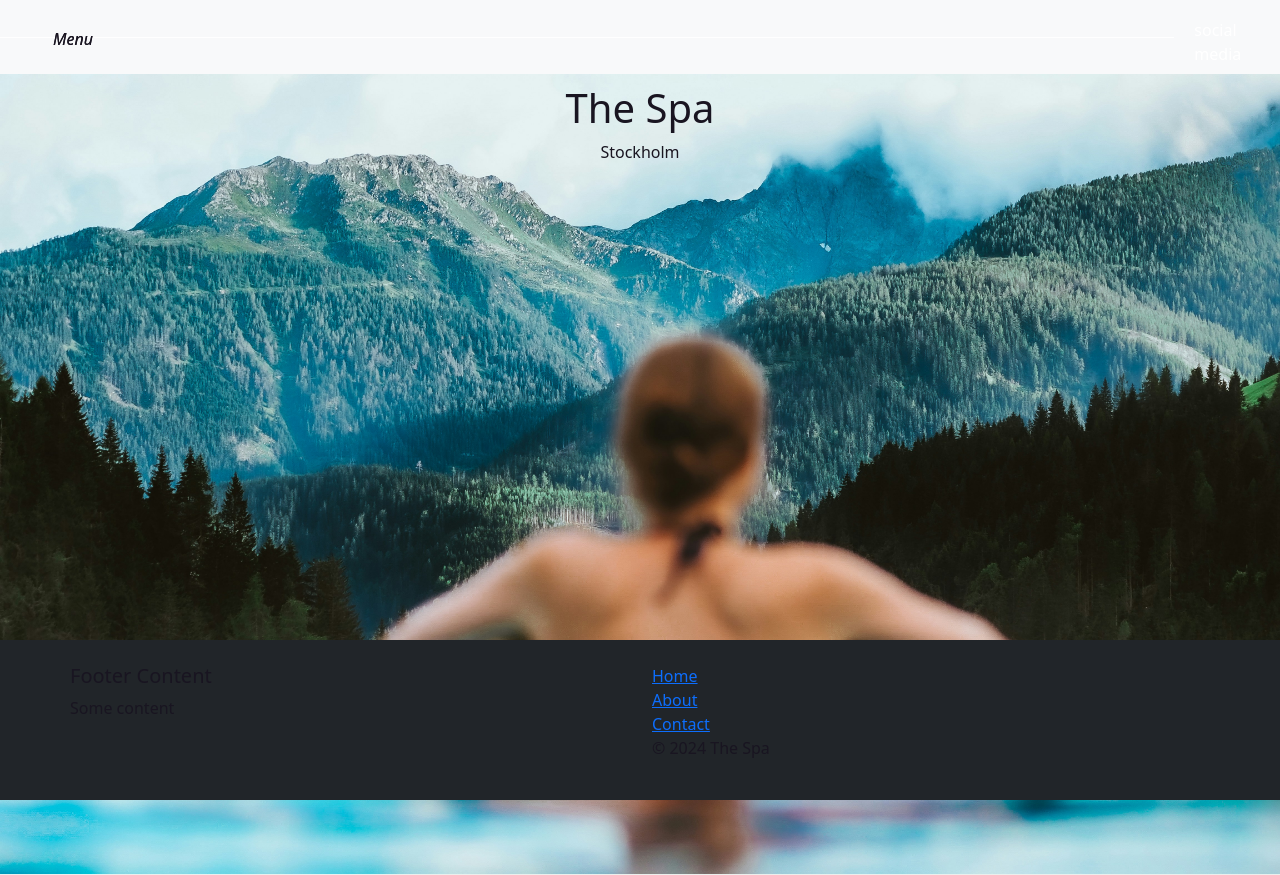
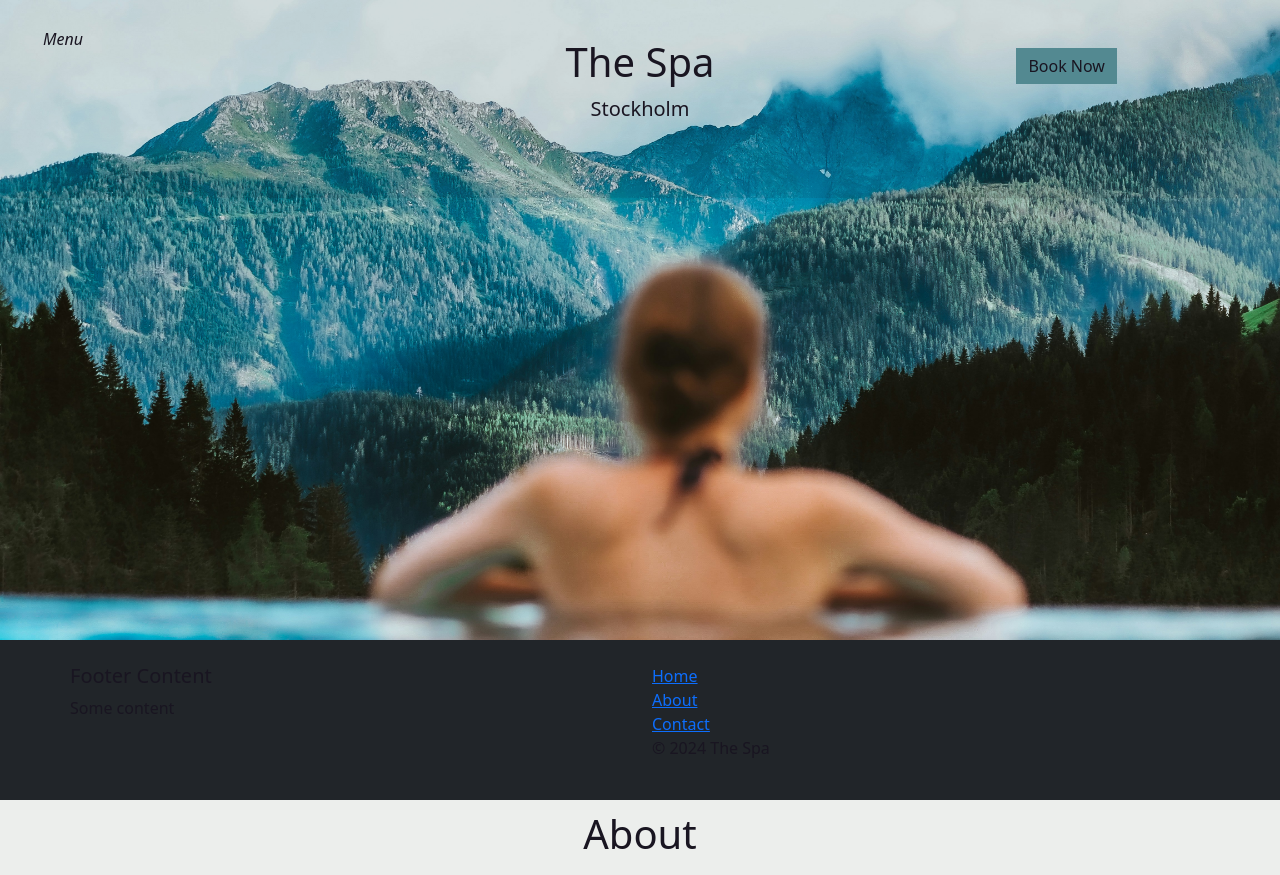
Before and after one commit to CeciliaSG/pp5_hotel_e-commerce, a Django app: page / in a window 1280 px wide. Shown: the top 875 px of the page. Run offline with Django 4.2, Linux system fonts and the light colour scheme; data that the repository does not hold is empty; some libraries are stand-ins or nearby versions.

Commit message:
Add second navbar, add css and javascript. Change html index.html

```diff
--- a/home/templates/home/index.html
+++ b/home/templates/home/index.html
@@ -2,14 +2,10 @@
 {% load static %}
 
 {% block content %}
-
 <div class="container-fluid " style="height: 100vh;">
-
   <section class="section bg-landing-section bg-colour-blue" id="home">
     <div class="container">
       <div class="row">
-        <h1>The Spa</h1>
-        <p>Stockholm</p>
       </div>
     </div>
   </section>
@@ -50,28 +46,35 @@
     <div class="container">
       <div class="row">
         <h1 class="section-heading pt-4 pb-5">Prices & Booking</h1>
-        <div>
-          <div class="row">
-            <div class="col-sm-4 col-md-4 col-lg-3 mb-4">
-              <h2 class="h4">Our Spa Services</h2>
-              <div class="card" style="width: 18rem;"></div>
+      </div>
+      <div class="row">
+        <div class="col-sm-6 col-md-6 col-lg-6 mb-4">
+          <div class="card">
+            <div class="card-body">
+              <h2 class=" h4 card-title">Our Spa Services</h2>
               <ul class="list-group">
                 {% for service in spa_services %}
                 <li class="list-group-item">
-                  <h3>{{ service.category }}</h3>
+                  <h3 class="h5">{{ service.category }}</h3>
                   {{ service.name }} - {{ service.price }} SEK
-                  <form action="{% url 'book_spa_service'%}" method="get" style="display: inline;">
-                    <button type="submit" name="service_id" value="{{ service.id }}"> Book Now</button>
-                  </form>
                 </li>
                 {% endfor %}
               </ul>
             </div>
           </div>
         </div>
+        <div class="col-sm-4 col-md-4 col-lg-4 mb-4">
+          <form action="{% url 'book_spa_service'%}" method="get" style="display: inline;">
+            <button type="submit" class="book-now-button btn-lg" name="service_id" value="{{ service.id }}"> Book
+              Now</button>
+          </form>
+        </div>
       </div>
     </div>
   </section>
+
+
+
 
   <section class="section bg-section-four bg-colour-blue" id="checkout">
     <div class="container">
--- a/static/css/style.css
+++ b/static/css/style.css
@@ -96,10 +96,33 @@
     color: white;
     margin-left: 20px;
     margin-top: 10px;
+    margin-bottom: 20px;
 }
 
 .navbar-nav .nav-item .nav-link:hover {
     color: #538991;
+}
+
+/* Sticky Navbar Styles */
+.sticky-navbar {
+    position: fixed !important;
+    top: 0;
+    width: 100%;
+    z-index: 999;
+    background-color: rgba(25, 21, 33, 0.1) !important;
+    transition: background-color 0.3s;
+}
+
+.sticky-navbar a {
+    color: #191521;
+}
+
+.sticky-navbar a:hover {
+    color: #538991;
+}
+
+.navbar-spacer {
+    height: 70px;
 }
 
 
@@ -131,10 +154,6 @@
     color: #538991 ;
 }
 
-.form-container {
-
-}
-
 .row {
     margin: 0;
 }
@@ -153,6 +172,7 @@
     background-image: url('../images/laura-chouette-te8u5ngLwBg-unsplash.jpg');
     background-size: cover;
     background-position: center;
+    margin: 0;
 }
 
 /* Styling cards */
@@ -197,7 +217,6 @@
     padding: 0;
     color: gray;
 }
-
 
 .container-fluid {
     padding-left: 0;
@@ -256,10 +275,15 @@
 .navbar-button {
     position: fixed;
     top: 20px;
-      left: 40px;
+    left: 30px;
     z-index: 1001;
 }
 
+.book-now-button {
+  white-space: nowrap;
+  --bs-gutter-x: 0;
+  margin: 0;
+}
 
 
 /* Footer */
@@ -302,13 +326,25 @@
 
 /* Media Screens */
 
-@media (min-width: 767px) {
+@media (min-width: 768px) {
+  .sticky-navbar .navbar-brand {
+    position: static;
+    transform: none;
+  }
+
+  .logo {
+    margin-top: 30px;
+  }
+
+  .book-now-button {
+    margin-top: 40px;
+  }
+
   main {
     flex: 1 0 auto;
     padding-bottom: 100px;
   }
 
-
   footer {
     position: fixed;
   }
--- a/static/js/script.js
+++ b/static/js/script.js
@@ -0,0 +1,21 @@
+document.addEventListener("DOMContentLoaded", function() {
+    var stickyNavbar = document.querySelector('.sticky-navbar');
+
+    if (!stickyNavbar) {
+        console.error("Sticky navbar element not found");
+        return;
+    }
+
+    console.log("Sticky navbar script loaded");
+
+    window.addEventListener('scroll', function() {
+        console.log("Scroll event detected");
+        if (window.scrollY > 100) {
+            stickyNavbar.style.backgroundColor = 'rgba(25, 21, 33, 1)';
+            console.log("Navbar set to fully opaque");
+        } else {
+            stickyNavbar.style.backgroundColor = 'rgba(25, 21, 33, 0.5)';
+            console.log("Navbar set to more opaque");
+        }
+    });
+});
--- a/templates/base.html
+++ b/templates/base.html
@@ -1,5 +1,4 @@
 {% load static %}
-
 <!doctype html>
 <html lang="en">
 
@@ -31,14 +30,8 @@
   {% endif %}
 
   {% block page_header %}
-  <!-- Navbar -->
+  <!-- main navbar -->
   <!--<nav class="navbar navbar-expand-lg navbar-light bg-light">-->
-  <button class="btn navbar-button" type="button" data-bs-toggle="collapse" data-bs-target="#collapseNavbar"
-    aria-expanded="false" aria-controls="collapseNavbar">
-    <i class="bi bi-list">Menu</i>
-  </button>
-
-  <nav class="navbar navbar-expand-lg navbar-light bg-light">
   <button class="btn navbar-button" type="button" data-bs-toggle="collapse" data-bs-target="#collapseNavbar"
     aria-expanded="false" aria-controls="collapseNavbar">
     <i class="bi bi-list">Menu</i>
@@ -76,23 +69,41 @@
         <li class="nav-item"><a href="#" class="nav-link">Profile</a></li>
         {% endif %}
       </div>
-    </div>
       <div class="separator"></div>
       <div class="social-media-symbols">social media</div>
+  </div>
   </ul>
   </div>
+  </nav>
+  <!-- Second Navbar -->
+  <nav class="sticky-navbar navbar navbar-expand-lg navbar-dark">
+    <div class="container-fluid justify-content-center">
+      <div class="row w-100 justify-content-center">
+        <div class="col-12 col-lg-4 order-lg-1">
 
+        </div>
+        <div class="col-12 col-lg-4 order-lg-2 text-center">
+          <a class="navbar-brand" href="{% url 'home' %}">
+            <h1 class="logo">The Spa</h1>
+            <p>Stockholm</p>
+          </a>
+        </div>
+        <div class="col-12 col-lg-4 order-lg-3 text-center text-lg-right">
+          <a class="btn button book-now-button" href="#book">Book Now</a>
+        </div>
+      </div>
+    </div>
   </nav>
-
   {% endblock %}
 
+
+  <div class="navbar-spacer"></div>
   <!-- Main Content -->
   <main class="flex-fill">
     <div class="content" style="margin: 0;">
       {% block content %}
       {% endblock %}
     </div>
-
   </main>
 
 
@@ -121,6 +132,7 @@
   {% block corejs %}
   <script src="https://cdn.jsdelivr.net/npm/jquery@3.5.1/dist/jquery.min.js"
     integrity="sha256-9/aliU8dGd2tb6OSsuzixeV4y/faTqgFtohetphbbj0=" crossorigin="anonymous"></script>
+  <script src="https://maxcdn.bootstrapcdn.com/bootstrap/5.1.3/js/bootstrap.bundle.min.js"></script>
   <script src="https://cdn.jsdelivr.net/npm/@popperjs/core@2.11.8/dist/umd/popper.min.js"
     integrity="sha384-I7E8VVD/ismYTF4hNIPjVp/Zjvgyol6VFvRkX/vR+Vc4jQkC+hVqc2pM8ODewa9r"
     crossorigin="anonymous"></script>
```
Lines whose indentation alone changed are shown as unchanged.
